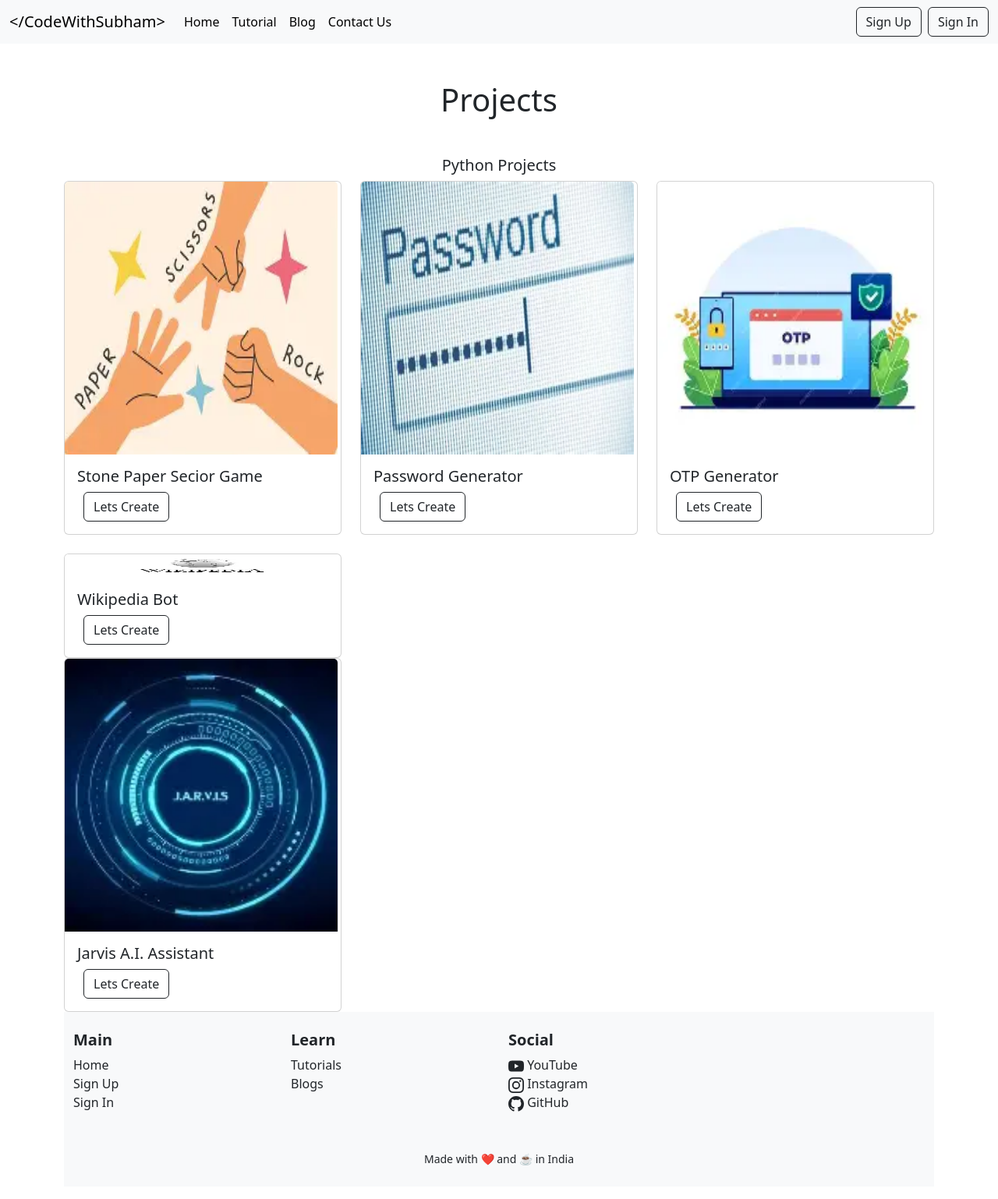
After one commit to CodeWithSubham31/CodeWithSubham, a Django app: template templates/project.html in a window 1280 px wide. The commit adds this page. Shown: the whole page at 78% size. Run offline with Django 5.2, Linux system fonts and the light colour scheme; the template is opened without the code that fills it, so the values that code supplies are empty.

Commit message:
adding new dfiles

```diff
--- a/app/views.py
+++ b/app/views.py
@@ -8,6 +8,7 @@ def index(request):
 
 def tutorial(request):
     return render(request,"tutorial.html")
+
 
 def blog(request):
     return render(request,"blog.html")
--- a/templates/base.html
+++ b/templates/base.html
@@ -26,6 +26,7 @@
                     <li class="nav-item">
                         <a class="nav-link active" aria-current="page" href="/tutorial">Tutorial</a>
                     </li>
+
 
                     <li class="nav-item">
                         <a class="nav-link active" aria-current="page" href="/blog">Blog</a>
--- /dev/null
+++ b/templates/project.html
@@ -0,0 +1,58 @@
+{%extends "base.html"%}
+{%block title%}
+<title>Project</title>
+{%endblock title%}
+{%block body%}
+<h1 class="text-center my-5">Projects</h1>
+<h5 class="text-center">Python Projects</h5>
+<div class="container">
+    <div class="row row-cols-1 row-cols-md-3 g-4">
+  <div class="col">
+    <div class="card">
+      <img src="/static/sps.webp" style="height:350px; width:350px;"class="card-img-top" alt="...">
+      <div class="card-body">
+        <h5 class="card-title">Stone Paper Secior Game</h5>
+        <a class="btn btn-outline-dark mx-2" href="#">Lets Create</a>
+        </div>
+    </div>
+  </div>
+  <div class="col">
+    <div class="card">
+      <img src="/static/password.webp" style="height:350px; width:350px;"class="card-img-top" alt="...">
+      <div class="card-body">
+        <h5 class="card-title">Password Generator</h5>
+        <a class="btn btn-outline-dark mx-2" href="#">Lets Create</a>
+        </div>
+    </div>
+  </div>
+  <div class="col">
+    <div class="card">
+      <img src="/static/otp.webp"style="height:350px; width:350px;" class="card-img-top" alt="...">
+      <div class="card-body">
+        <h5 class="card-title">OTP Generator</h5>
+        <a class="btn btn-outline-dark mx-2" href="#">Lets Create</a>
+        </div>
+    </div>
+  </div>
+  <div class="col">
+    <div class="card">
+      <img src="/static/wiki.webp" style="height:30px; width:350px;"class="card-img-top" alt="...">
+      <div class="card-body">
+        <h5 class="card-title">Wikipedia Bot</h5>
+        <a class="btn btn-outline-dark mx-2" href="#">Lets Create</a>
+
+
+    </div>
+  </div>
+  <div class="col">
+    <div class="card">
+      <img src="/static/jarvis.webp" style="height:350px; width:350px;" class="card-img-top" alt="...">
+      <div class="card-body">
+        <h5 class="card-title">Jarvis A.I. Assistant</h5>
+        <a class="btn btn-outline-dark mx-2" href="#">Lets Create</a>
+    </div>
+    </div>
+  </div>
+</div>
+</div>
+{%endblock body%}
```
Also changed, not shown: static/jarvis.webp (added), static/otp.webp (added), static/password.webp (added), static/sps.webp (added), static/wiki.webp (added).
